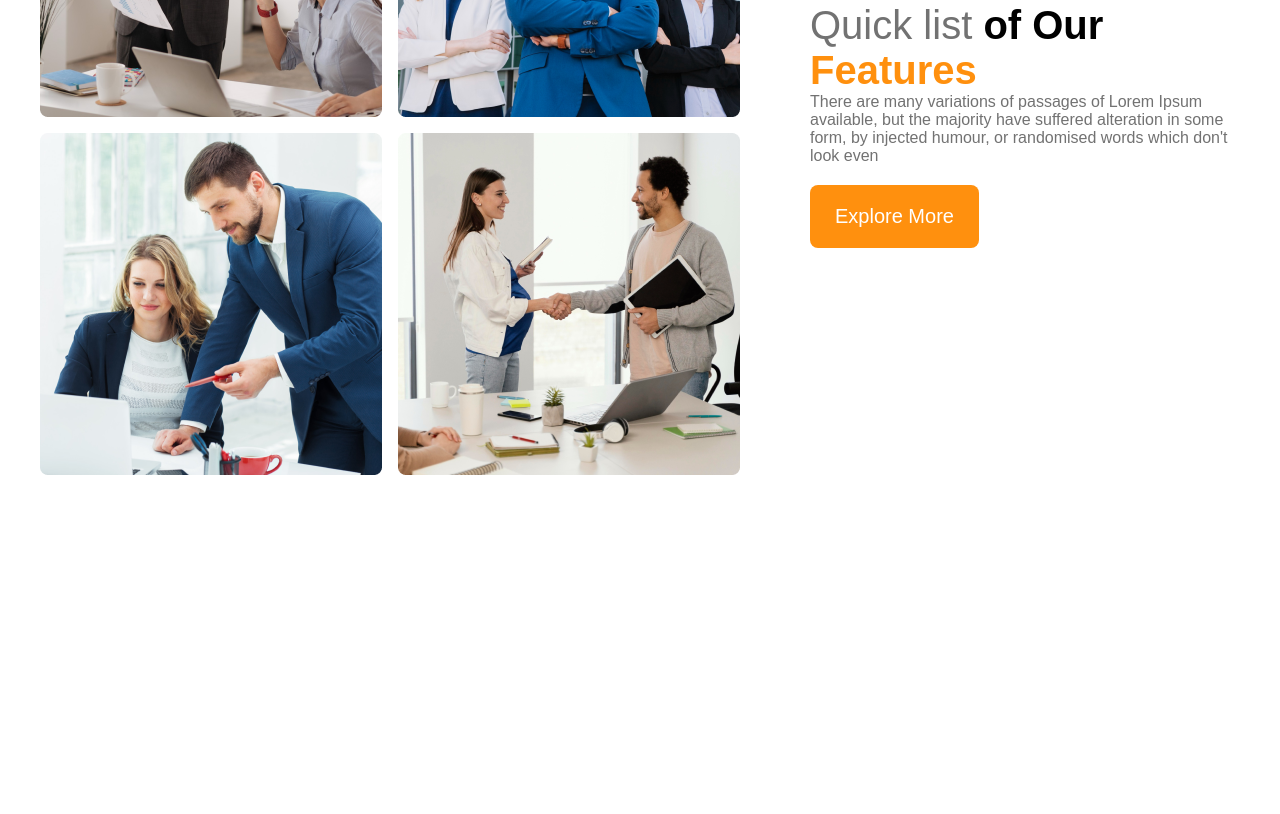
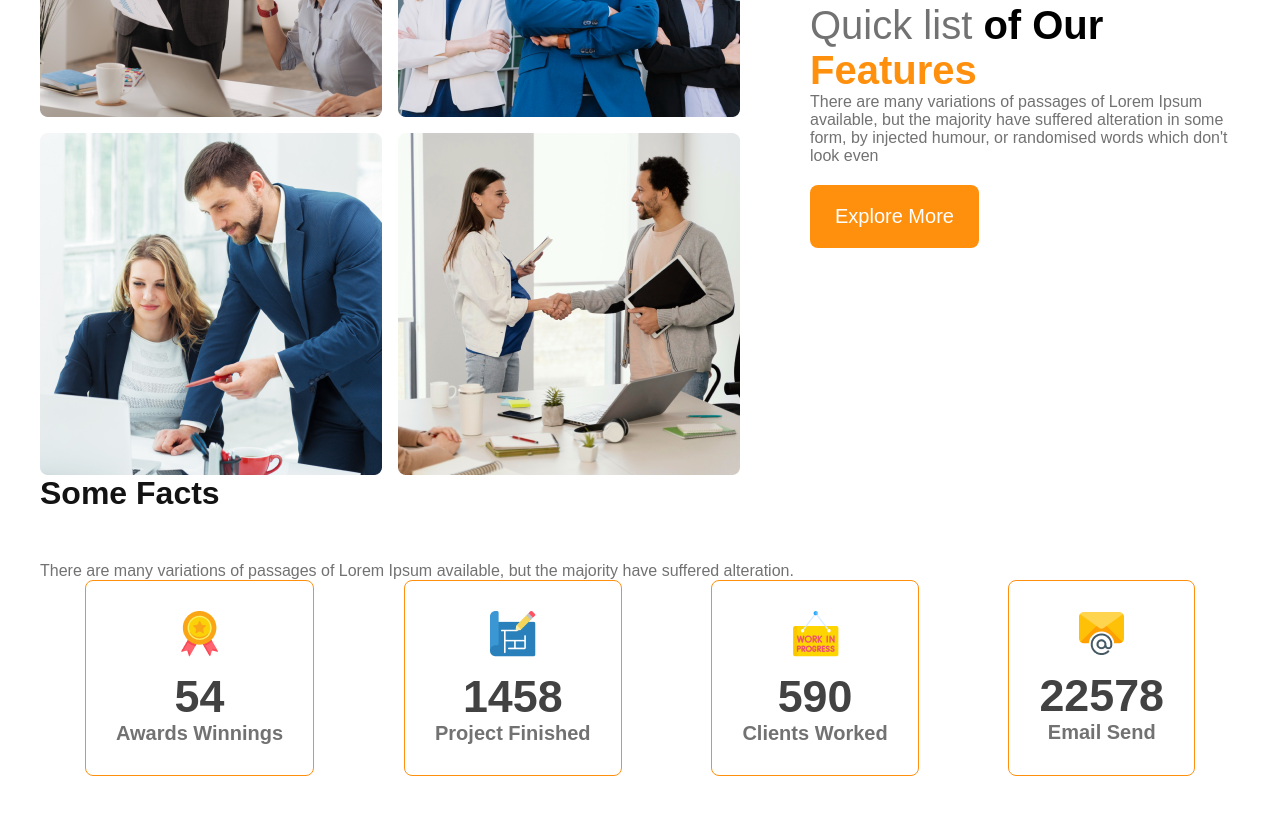
Before and after one commit to Munira-Pakhi/g3-architects-webside, a plain HTML site: page index.html in a window 1280 px wide. Shown: the part 1268-2082 px from the top of the page. Before the commit the page ends 1803 px from the top, so only its background shows below. Drawn offline with Linux system fonts and the light colour scheme.

Commit message:
added facta section

```diff
--- a/index.html
+++ b/index.html
@@ -10,7 +10,7 @@
     <!-- header start -->
     <header>
       <nav>
-        <h3 class="nav-title">G3 Architects</h3>
+        <h3 class="section-title nav-title">G3 Architects</h3>
         <ul>
           <li><a href="">Home</a></li>
           <li><a href="">About</a></li>
@@ -48,6 +48,43 @@
         </div>
       </section>
       <!-- teams sections end -->
+
+      <!-- Features section start -->
+      <section class="features">
+
+      </section>
+      <!-- Features section end -->
+
+      <!-- facts section start -->
+        <section class="facts">
+        <h3 class="section-title ">Some Facts</h3>
+          <p class="text-light-gray">
+            There are many variations of passages of Lorem Ipsum available, but the majority have suffered alteration.
+          </p>
+          <div class="facts-card-container">
+            <div class="card">
+              <img src="images/icons/ribon.png" alt="">
+              <h2 class="card-stats">54</h2>
+              <p class="card-title text-light-gray">Awards Winnings</p>
+            </div>
+            <div class="card">
+              <img src="images/icons/projects.png" alt="">
+              <h2 class="card-stats">1458</h2>
+              <p class="card-title text-light-gray">Project Finished</p>
+            </div>
+            <div class="card">
+              <img src="images/icons/customers.png" alt="">
+              <h2 class="card-stats">590</h2>
+              <p class="card-title text-light-gray">Clients Worked</p>
+            </div>
+            <div class="card">
+              <img src="images/icons/email.png" alt="">
+              <h2 class="card-stats">22578</h2>
+              <p class="card-title text-light-gray">Email Send</p>
+            </div>
+          </div>
+        </section>
+      <!-- facts section end -->
     </main>
     <footer></footer>
   </body>
--- a/styles/architect.css
+++ b/styles/architect.css
@@ -12,7 +12,7 @@
   font-family: "Work Sans", sans-serif;
 }
 .text-light-gray {
-    color: #727272;
+  color: #727272;
 }
 .btn-primary {
   border-radius: 8px;
@@ -25,7 +25,12 @@
   border: 0;
   margin-top: 20px;
 }
-
+.section-title {
+  font-size: 2rem;
+  font-weight: 700;
+  color: #131313;
+  margin-bottom: 50px;
+}
 /* header styles */
 header {
   background: rgba(255, 144, 14, 0.1);
@@ -33,9 +38,6 @@ header {
 }
 
 .nav-title {
-  font-size: 2rem;
-  font-weight: 700;
-  color: #131313;
   margin-bottom: 50px;
 }
 nav {
@@ -101,21 +103,42 @@ main {
   font-weight: 500;
 }
 .teams-title .text-features {
-  color: #FF900E;
+  color: #ff900e;
   font-weight: 700;
 }
 
+/* facts section */
+.facts-card-container {
+  display: flex;
+  justify-content: space-around;
+}
+.facts-card-container .card {
+  border-radius: 8px;
+  border: 1px solid #ff900e;
+  text-align: center;
+  padding: 30px;
+}
+.facts-card-container .card-title {
+  font-weight: 600;
+  font-size: 1.25rem;
+}
+.facts-card-container .card-stats{
+ font-size: 2.8rem;
+ color: #424242;
+ margin-top: 10px;
+}
 /* responsive media queries */
 /* mobile devices */
 @media screen and (max-width: 576px) {
   header {
     padding: 20px;
   }
-  nav, .teams-container {
+  nav,
+  .teams-container {
     flex-direction: column;
   }
 
-  .teams-img-container{
+  .teams-img-container {
     grid-template-columns: 1fr;
   }
   .teams-content {
@@ -132,7 +155,8 @@ main {
   header {
     padding: 50px;
   }
-  nav, .teams-container {
+  nav,
+  .teams-container {
     flex-direction: column;
   }
   .teams-content {
```
